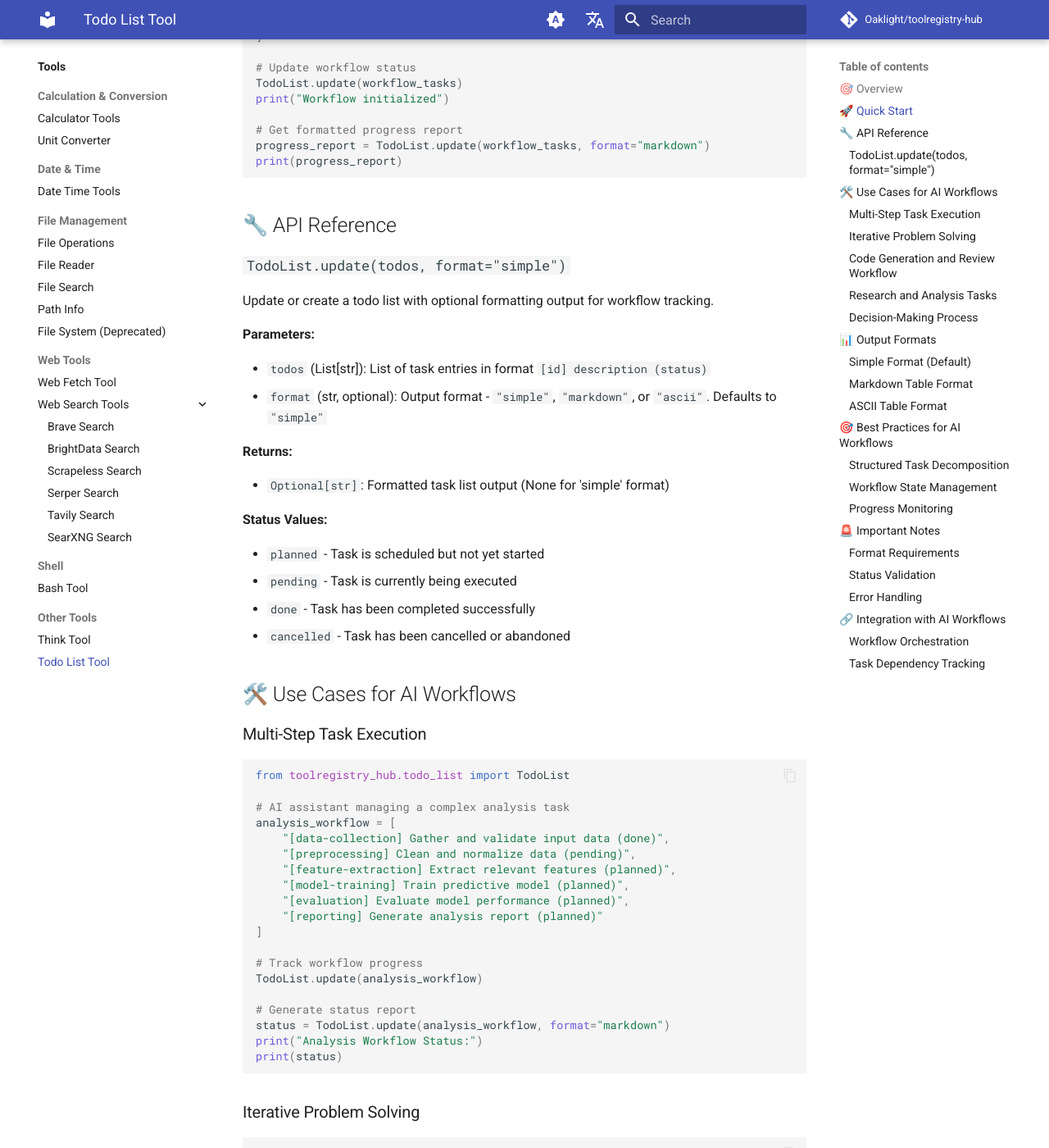
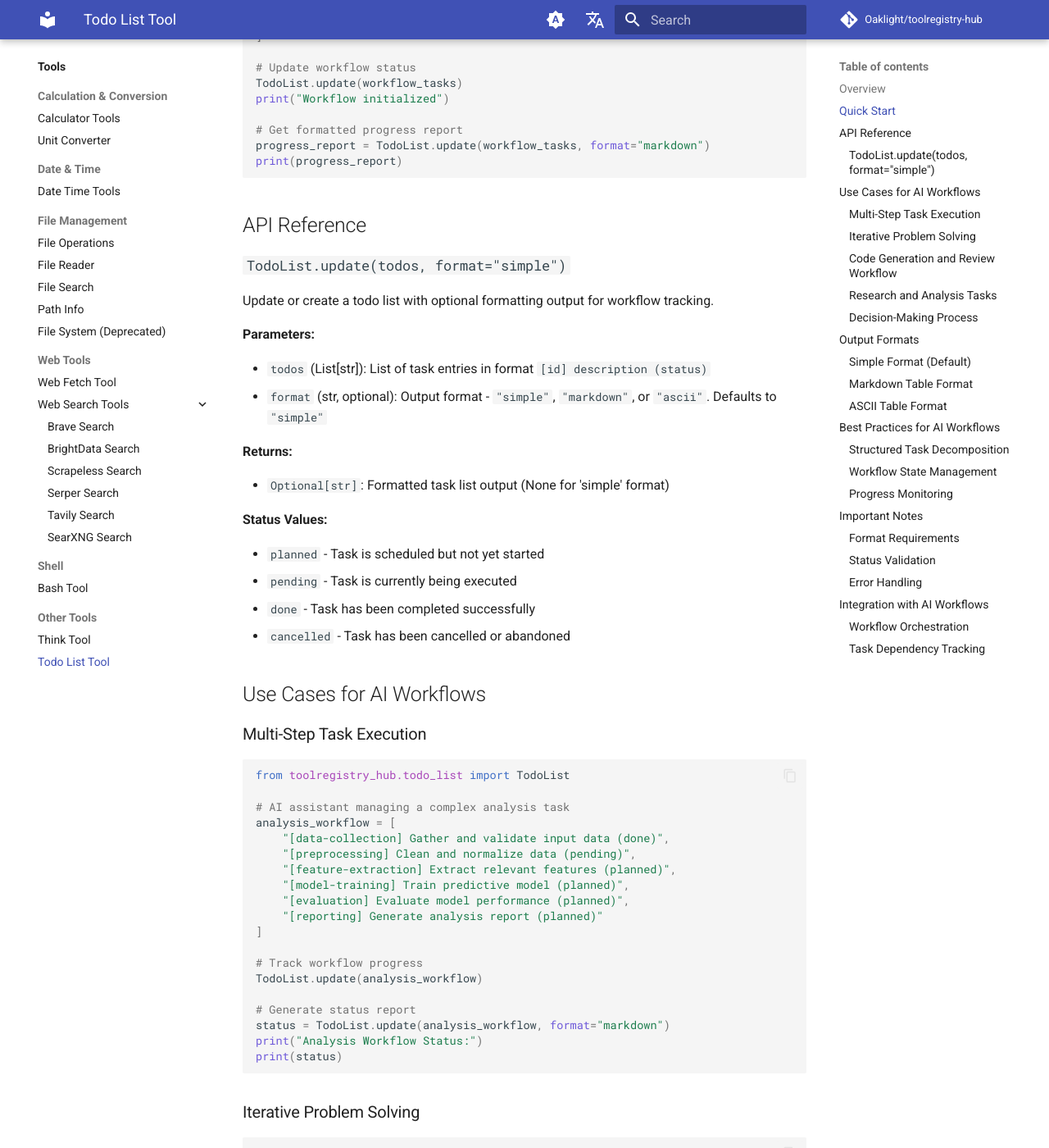
Before and after one commit to Oaklight/toolregistry-hub, an MkDocs documentation site: the page built from docs/tools/todo_list.md, in a window 1280 px wide and 1400 px high, scrolled down 972 px. Shown: the whole window at 82% size. Built offline with MkDocs 1.6.1 and Material for MkDocs 9.7.7, drawn with Linux system fonts in a browser that asks for light colours; comment, search, counter and statistics services are not loaded; some of the changed text lies outside the part shown.

````diff
--- a/docs/tools/todo_list.md
+++ b/docs/tools/todo_list.md
@@ -13,7 +13,7 @@ The Todo List tool provides structured task management and progress tracking fun
 ???+ note "Changelog"
     0.5.1 Initial release with support for planned, pending, done, and cancelled statuses
 
-## 🎯 Overview
+## Overview
 
 The TodoList class offers a dedicated space for:
 
@@ -24,7 +24,7 @@ The TodoList class offers a dedicated space for:
 - **Execution Planning**: Plan and document AI task execution sequences
 - **Output Formatting**: Generate formatted reports for different contexts
 
-## 🚀 Quick Start
+## Quick Start
 
 ```python
 from toolregistry_hub.todo_list import TodoList
@@ -47,7 +47,7 @@ progress_report = TodoList.update(workflow_tasks, format="markdown")
 print(progress_report)
 ```
 
-## 🔧 API Reference
+## API Reference
 
 ### `TodoList.update(todos, format="simple")`
 
@@ -69,7 +69,7 @@ Update or create a todo list with optional formatting output for workflow tracki
 - `done` - Task has been completed successfully
 - `cancelled` - Task has been cancelled or abandoned
 
-## 🛠️ Use Cases for AI Workflows
+## Use Cases for AI Workflows
 
 ### Multi-Step Task Execution
 
@@ -196,7 +196,7 @@ print("Decision Analysis Report:")
 print(report)
 ```
 
-## 📊 Output Formats
+## Output Formats
 
 ### Simple Format (Default)
 
@@ -249,7 +249,7 @@ Output:
 +--------+---------------------------+---------+
 ```
 
-## 🎯 Best Practices for AI Workflows
+## Best Practices for AI Workflows
 
 ### Structured Task Decomposition
 
@@ -356,7 +356,7 @@ print(f"Workflow Progress: {progress['progress_percentage']:.1f}%")
 print(f"Completed: {progress['completed']}/{progress['total']}")
 ```
 
-## 🚨 Important Notes
+## Important Notes
 
 ### Format Requirements
 
@@ -407,7 +407,7 @@ except ValueError as e:
     print(f"Format validation error: {e}")
 ```
 
-## 🔗 Integration with AI Workflows
+## Integration with AI Workflows
 
 ### Workflow Orchestration
 
````
Also changed, not shown: docs/index.md (+1 -1 lines), docs/tools/filesystem.md (+7 -7 lines), docs/tools/think_tool.md (+7 -7 lines), docs/tools/unit_converter.md (+6 -6 lines), docs/tools/websearch/web_fetch_tool.md (+8 -8 lines).
